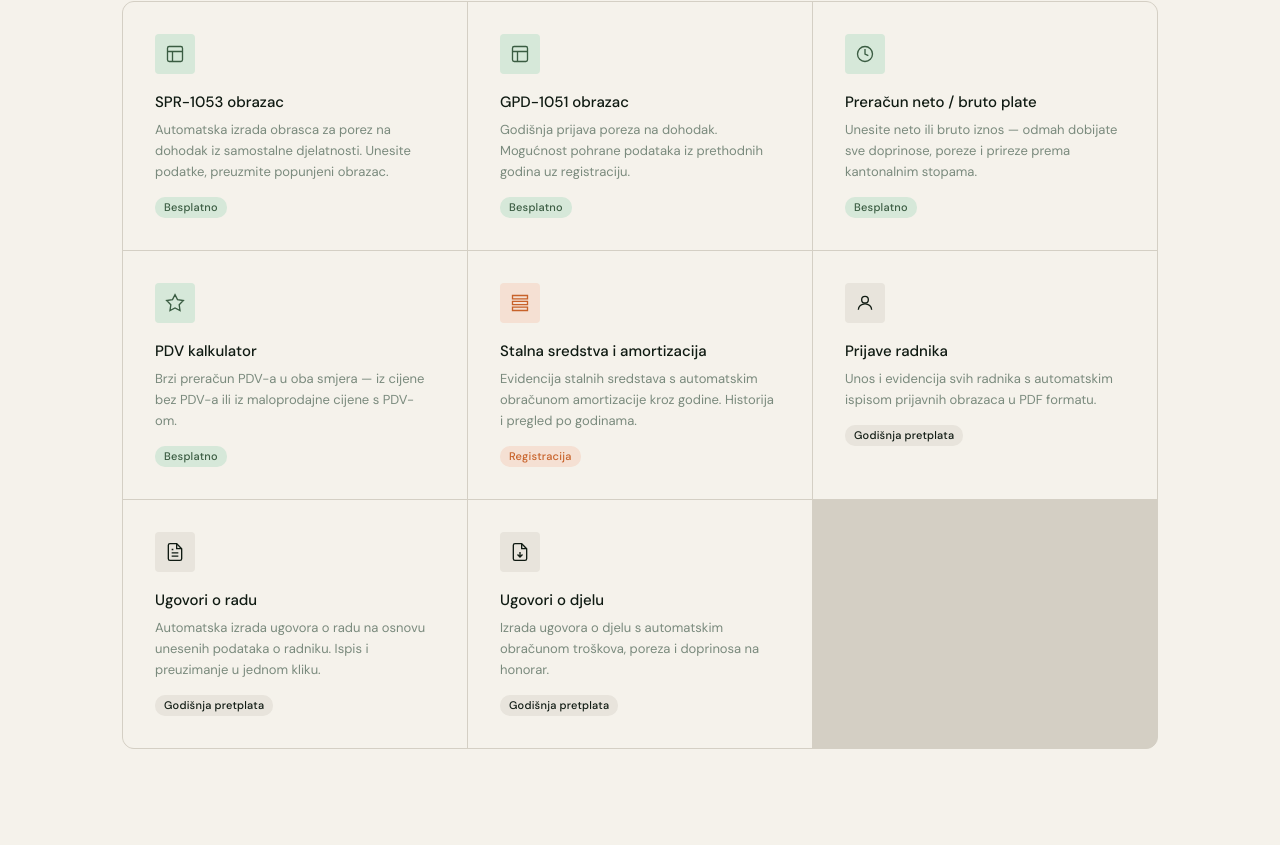
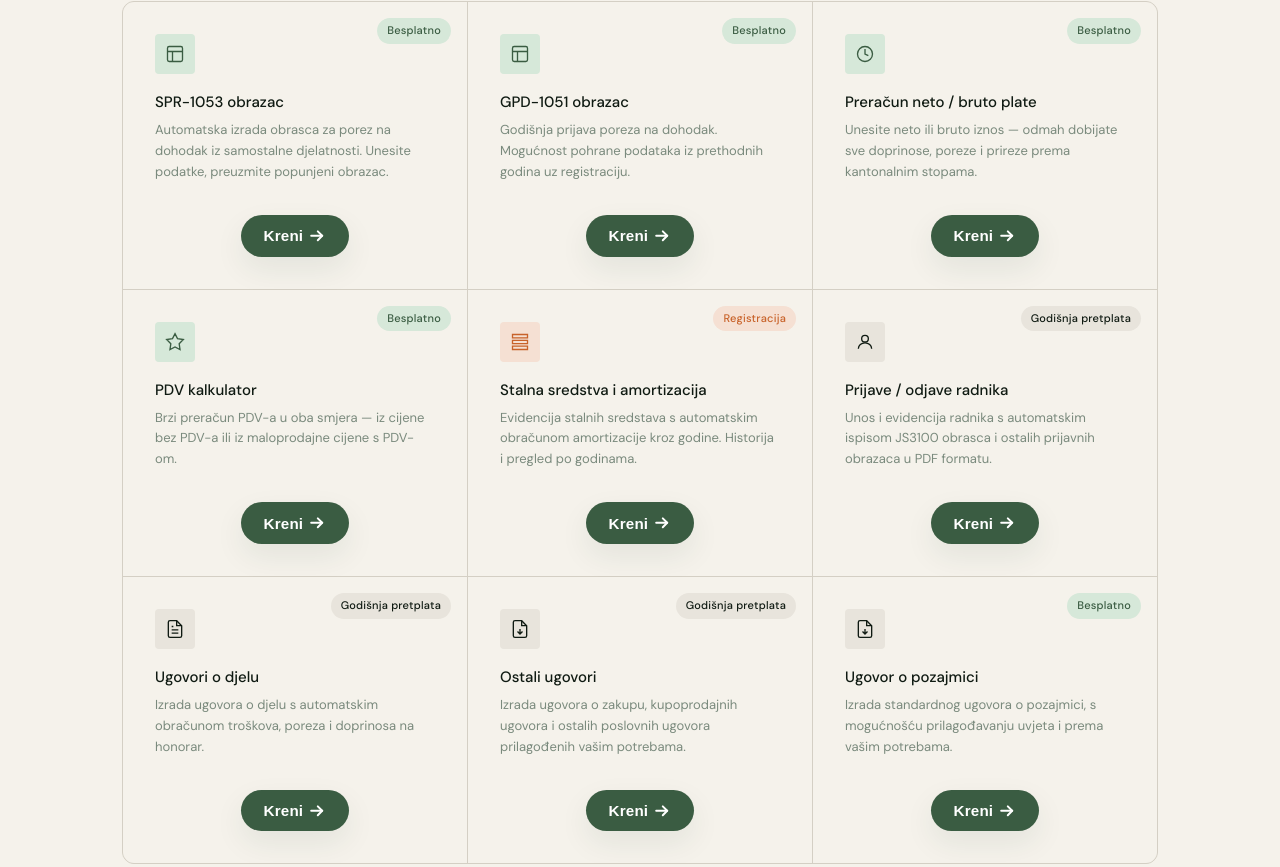
Before and after one commit to melika2403/porezni-kalkulator, a Next.js app in the folder frontend/: page / in a window 1280 px wide. Shown: the part 1233-2100 px from the top of the page. Built offline with nearby package versions, Linux system fonts and the light colour scheme.

Commit message:
dodani novi feature

```diff
--- a/frontend/src/components/Features/Features.module.css
+++ b/frontend/src/components/Features/Features.module.css
@@ -48,6 +48,9 @@
 }
 
 .cell {
+  position: relative;
+  display: flex;
+  flex-direction: column;
   background: var(--paper);
   padding: 2rem;
   transition: background 0.2s;
@@ -90,12 +93,61 @@
 }
 
 .badge {
-  display: inline-block;
+  position: absolute;
+  top: 1rem;
+  right: 1rem;
+  display: inline-flex;
+  align-items: center;
+  justify-content: center;
   font-size: 11px;
   font-weight: 500;
-  padding: 2px 9px;
-  border-radius: 10px;
+  padding: 4px 10px;
+  border-radius: 999px;
   letter-spacing: 0.02em;
+  z-index: 1;
+}
+
+.startButton {
+  margin-top: 1.4rem;
+  align-self: center;
+  display: inline-flex;
+  align-items: center;
+  gap: 0.35rem;
+  padding: 0.75rem 1.4rem;
+  border-radius: 999px;
+  border: none;
+  background: var(--sage);
+  color: white;
+  font-size: 0.95rem;
+  font-weight: 600;
+  letter-spacing: 0.01em;
+  cursor: pointer;
+  box-shadow: 0 12px 30px rgba(31, 70, 50, 0.08);
+  transition: transform 0.15s ease, background 0.15s ease, box-shadow 0.15s ease;
+}
+
+.startButton:hover {
+  background: var(--sage-light);
+  transform: translateY(-1px);
+  box-shadow: 0 18px 40px rgba(31, 70, 50, 0.12);
+}
+
+.startArrow {
+  display: inline-flex;
+  align-items: center;
+  justify-content: center;
+  width: 1.1rem;
+  height: 1.1rem;
+  transition: transform 0.15s ease;
+}
+
+.startArrow svg {
+  width: 100%;
+  height: 100%;
+}
+
+.startButton:hover .startArrow {
+  transform: translate(4px, -1px);
 }
 
 .badge_free   { background: var(--sage-pale);   color: var(--sage);   }
--- a/frontend/src/components/Features/Features.tsx
+++ b/frontend/src/components/Features/Features.tsx
@@ -76,8 +76,8 @@ const FEATURES: Feature[] = [
     ),
   },
   {
-    title: 'Prijave radnika',
-    desc: 'Unos i evidencija svih radnika s automatskim ispisom prijavnih obrazaca u PDF formatu.',
+    title: 'Prijave / odjave radnika',
+    desc: 'Unos i evidencija radnika s automatskim ispisom JS3100 obrasca i ostalih prijavnih obrazaca u PDF formatu.',
     badge: 'pro',
     iconColor: 'dark',
     icon: (
@@ -88,8 +88,8 @@ const FEATURES: Feature[] = [
     ),
   },
   {
-    title: 'Ugovori o radu',
-    desc: 'Automatska izrada ugovora o radu na osnovu unesenih podataka o radniku. Ispis i preuzimanje u jednom kliku.',
+    title: 'Ugovori o djelu',
+    desc: 'Izrada ugovora o djelu s automatskim obračunom troškova, poreza i doprinosa na honorar.',
     badge: 'pro',
     iconColor: 'dark',
     icon: (
@@ -100,9 +100,21 @@ const FEATURES: Feature[] = [
     ),
   },
   {
-    title: 'Ugovori o djelu',
-    desc: 'Izrada ugovora o djelu s automatskim obračunom troškova, poreza i doprinosa na honorar.',
+    title: 'Ostali ugovori',
+    desc: 'Izrada ugovora o zakupu, kupoprodajnih ugovora i ostalih poslovnih ugovora prilagođenih vašim potrebama.',
     badge: 'pro',
+    iconColor: 'dark',
+    icon: (
+      <svg viewBox="0 0 24 24" fill="none" stroke="currentColor" strokeWidth="1.6">
+        <path d="M14 2H6a2 2 0 0 0-2 2v16a2 2 0 0 0 2 2h12a2 2 0 0 0 2-2V8z" />
+        <path d="M14 2v6h6M12 18v-6M9 15l3 3 3-3" />
+      </svg>
+    ),
+  },
+  {
+    title: 'Ugovor o pozajmici',
+    desc: 'Izrada standardnog ugovora o pozajmici, s mogućnošću prilagođavanju uvjeta i prema vašim potrebama.',
+    badge: 'free',
     iconColor: 'dark',
     icon: (
       <svg viewBox="0 0 24 24" fill="none" stroke="currentColor" strokeWidth="1.6">
@@ -134,6 +146,15 @@ export default function Features() {
             </div>
             <div className={styles.cellTitle}>{f.title}</div>
             <div className={styles.cellDesc}>{f.desc}</div>
+            <button type="button" className={styles.startButton}>
+              Kreni
+              <span className={styles.startArrow} aria-hidden="true">
+                <svg viewBox="0 0 16 16" fill="none" stroke="currentColor" strokeWidth="1.8" strokeLinecap="round" strokeLinejoin="round">
+                  <line x1="2" y1="8" x2="12" y2="8" />
+                  <polyline points="8 4 12 8 8 12" />
+                </svg>
+              </span>
+            </button>
             <span className={`${styles.badge} ${styles[`badge_${f.badge}`]}`}>
               {BADGE_LABELS[f.badge]}
             </span>
@@ -141,5 +162,7 @@ export default function Features() {
         ))}
       </div>
     </section>
+
+
   );
 }
```
